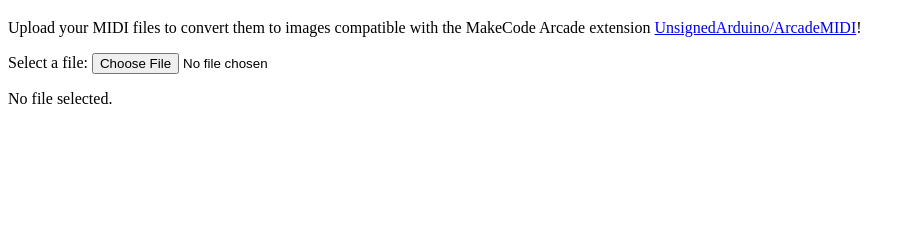
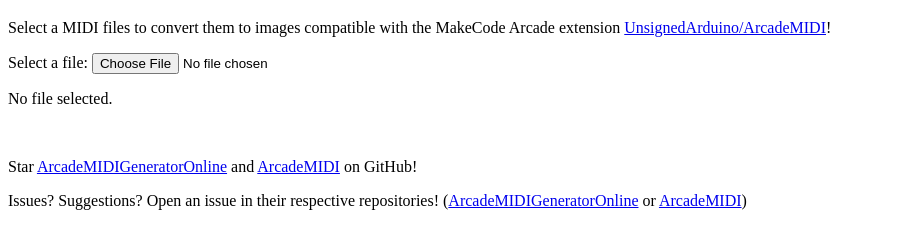
Before and after one commit to UnsignedArduino/ArcadeMIDIGeneratorOnline, a Gatsby site: page / in a window 1280 px wide. Shown: the part 61-310 px from the top of the page, without its empty margins (0-915 px from the left). Built offline with nearby package versions, Linux system fonts and the light colour scheme; Gatsby itself is replaced by a stand-in of ours.

Commit message:
Update page

```diff
--- a/src/pages/index.tsx
+++ b/src/pages/index.tsx
@@ -48,7 +48,7 @@
     <main>
       <h1>ArcadeMIDI Generator</h1>
       <p>
-        Upload your MIDI files to convert them to images compatible with the
+        Select a MIDI files to convert them to images compatible with the
         MakeCode Arcade extension{" "}
         <a href="https://github.com/UnsignedArduino/ArcadeMIDI">
           UnsignedArduino/ArcadeMIDI
@@ -69,6 +69,28 @@
       <p>{status}</p>
 
       <ImageList images={images} />
+
+      <br></br>
+      <p>
+        Star{" "}
+        <a href="https://github.com/UnsignedArduino/ArcadeMIDIGeneratorOnline">
+          ArcadeMIDIGeneratorOnline
+        </a>{" "}
+        and{" "}
+        <a href="https://github.com/UnsignedArduino/ArcadeMIDI">ArcadeMIDI</a>{" "}
+        on GitHub!
+      </p>
+      <p>
+        Issues? Suggestions? Open an issue in their respective repositories! (
+        <a href="https://github.com/UnsignedArduino/ArcadeMIDIGeneratorOnline/issues">
+          ArcadeMIDIGeneratorOnline
+        </a>{" "}
+        or{" "}
+        <a href="https://github.com/UnsignedArduino/ArcadeMIDI/issues">
+          ArcadeMIDI
+        </a>
+        )
+      </p>
     </main>
   );
 };
```
